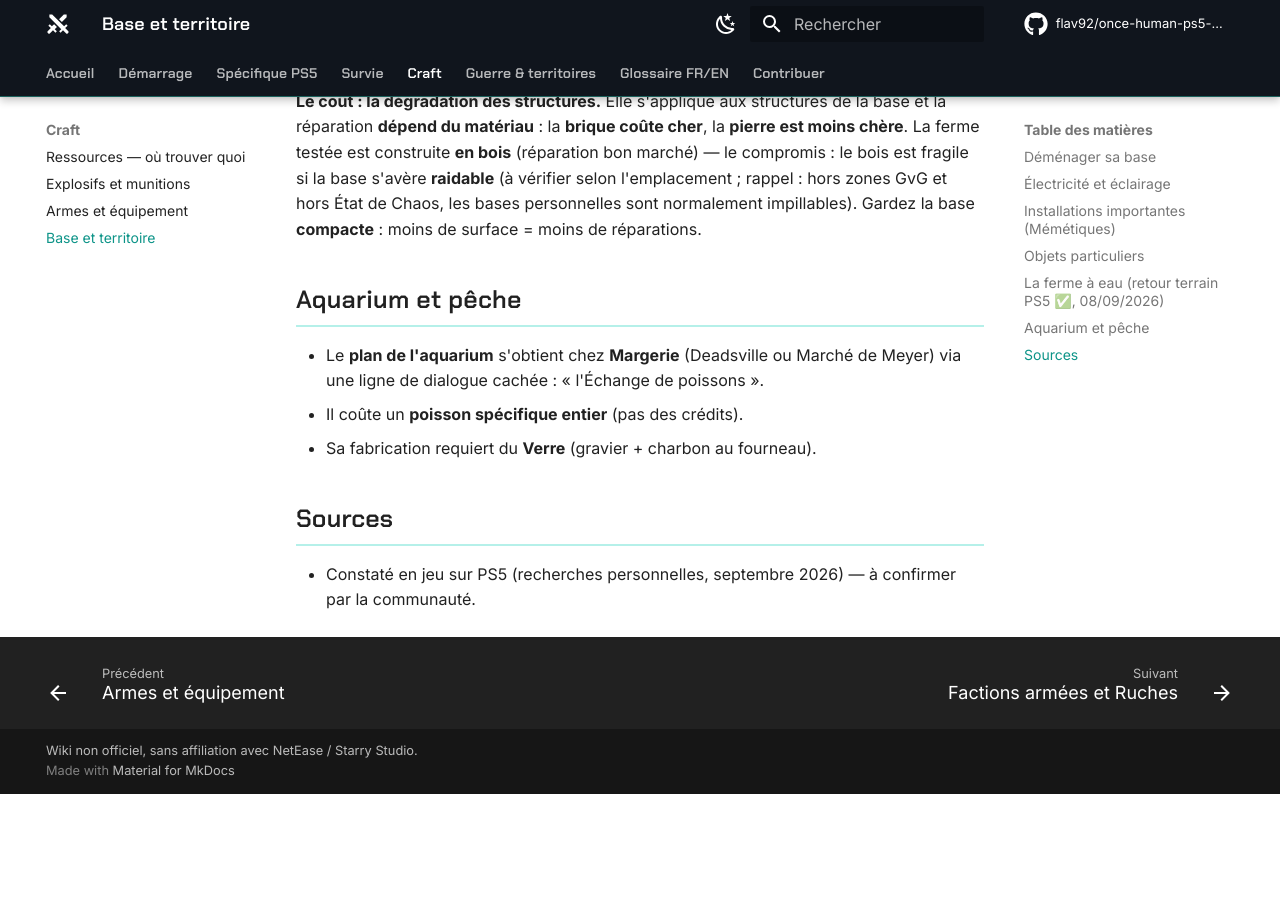
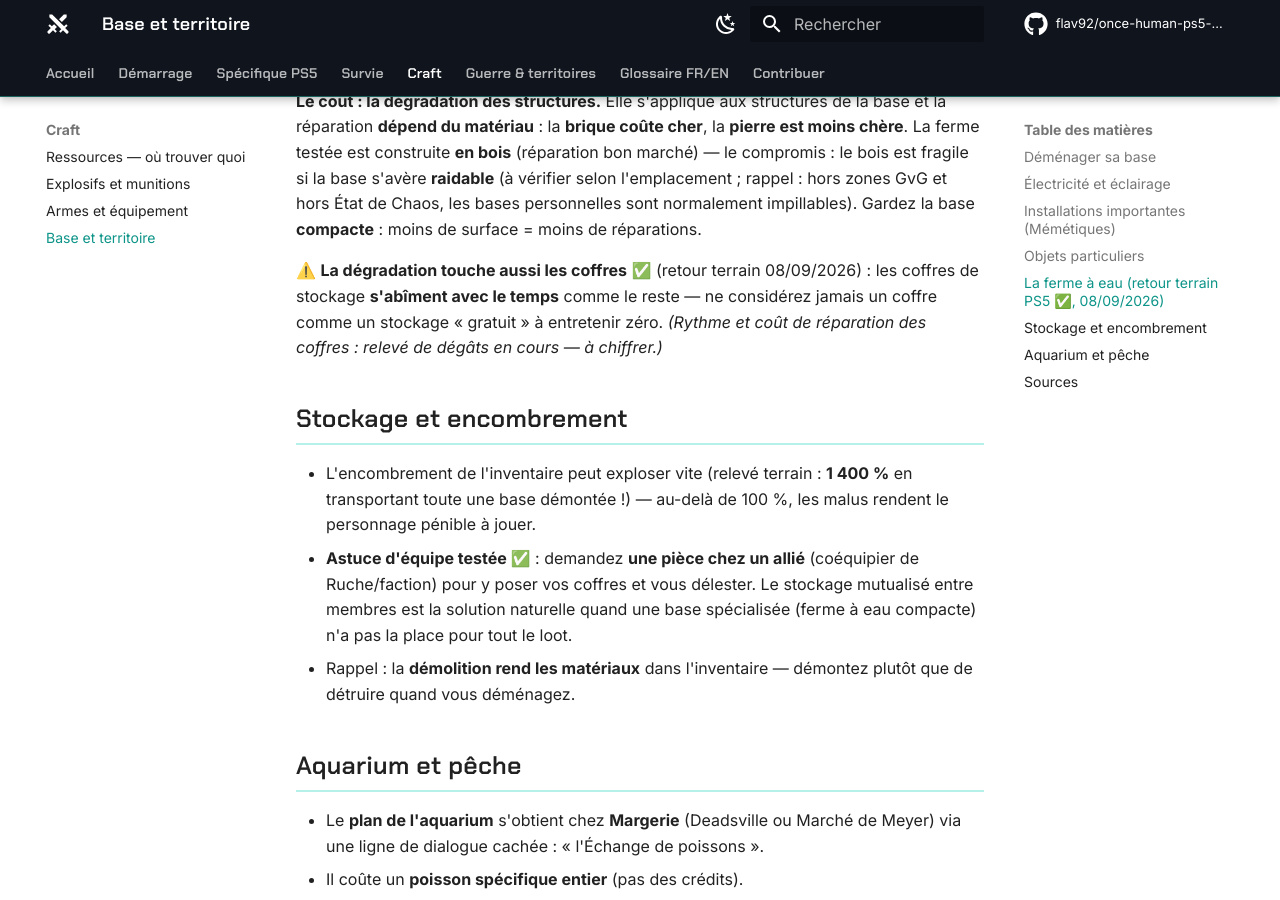
Before and after one commit to flav92/once-human-ps5-wiki, an MkDocs documentation site: the page built from docs/jeu/base-territoire.md, in a window 1280 px wide and 900 px high, scrolled down 2387 px. Built offline with MkDocs 1.6.1 and Material for MkDocs 9.7.7, drawn with Linux system fonts in a browser that asks for light colours; comment, search, counter and statistics services are not loaded; before the commit the page ends 3181 px from its top, so only the background shows below that.

Commit message:
Dégradation des coffres + section stockage/encombrement (retour terrain)
Co-Authored-By: Claude Fable 5 <noreply@anthropic.com>
Claude-Session: https://claude.ai/code/session_01TCxfqbazixhXZqmCd3gYVk

```diff
--- a/docs/jeu/base-territoire.md
+++ b/docs/jeu/base-territoire.md
@@ -56,6 +56,14 @@ L'**Acide** est un ingrédient stratégique (balles en acier, Équipement de sé
 
 **Le coût : la dégradation des structures.** Elle s'applique aux structures de la base et la réparation **dépend du matériau** : la **brique coûte cher**, la **pierre est moins chère**. La ferme testée est construite **en bois** (réparation bon marché) — le compromis : le bois est fragile si la base s'avère **raidable** (à vérifier selon l'emplacement ; rappel : hors zones GvG et hors État de Chaos, les bases personnelles sont normalement impillables). Gardez la base **compacte** : moins de surface = moins de réparations.
 
+⚠️ **La dégradation touche aussi les coffres** ✅ (retour terrain 08/09/2026) : les coffres de stockage **s'abîment avec le temps** comme le reste — ne considérez jamais un coffre comme un stockage « gratuit » à entretenir zéro. *(Rythme et coût de réparation des coffres : relevé de dégâts en cours — à chiffrer.)*
+
+## Stockage et encombrement
+
+- L'encombrement de l'inventaire peut exploser vite (relevé terrain : **1 400 %** en transportant toute une base démontée !) — au-delà de 100 %, les malus rendent le personnage pénible à jouer.
+- **Astuce d'équipe testée ✅** : demandez **une pièce chez un allié** (coéquipier de Ruche/faction) pour y poser vos coffres et vous délester. Le stockage mutualisé entre membres est la solution naturelle quand une base spécialisée (ferme à eau compacte) n'a pas la place pour tout le loot.
+- Rappel : la **démolition rend les matériaux** dans l'inventaire — démontez plutôt que de détruire quand vous déménagez.
+
 ## Aquarium et pêche
 
 - Le **plan de l'aquarium** s'obtient chez **Margerie** (Deadsville ou Marché de Meyer) via une ligne de dialogue cachée : « l'Échange de poissons ».
```
